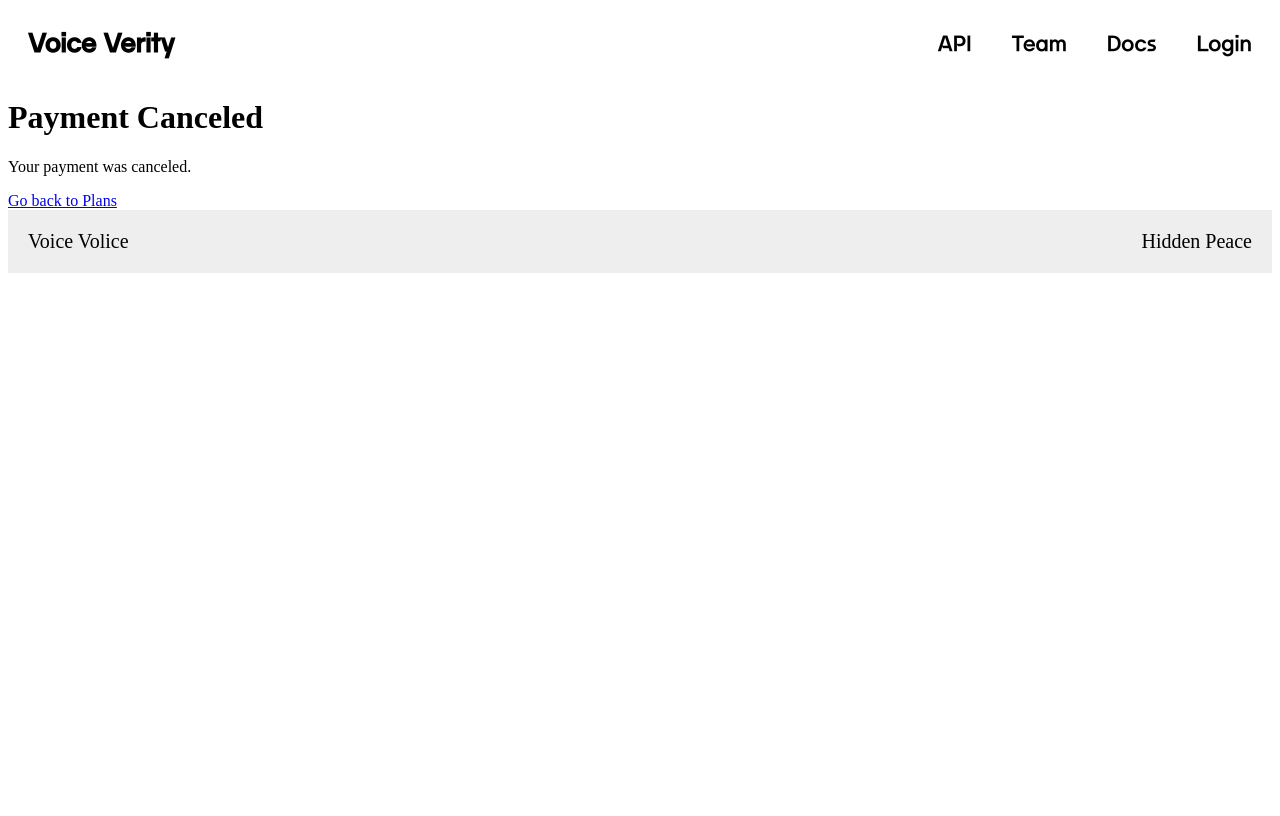
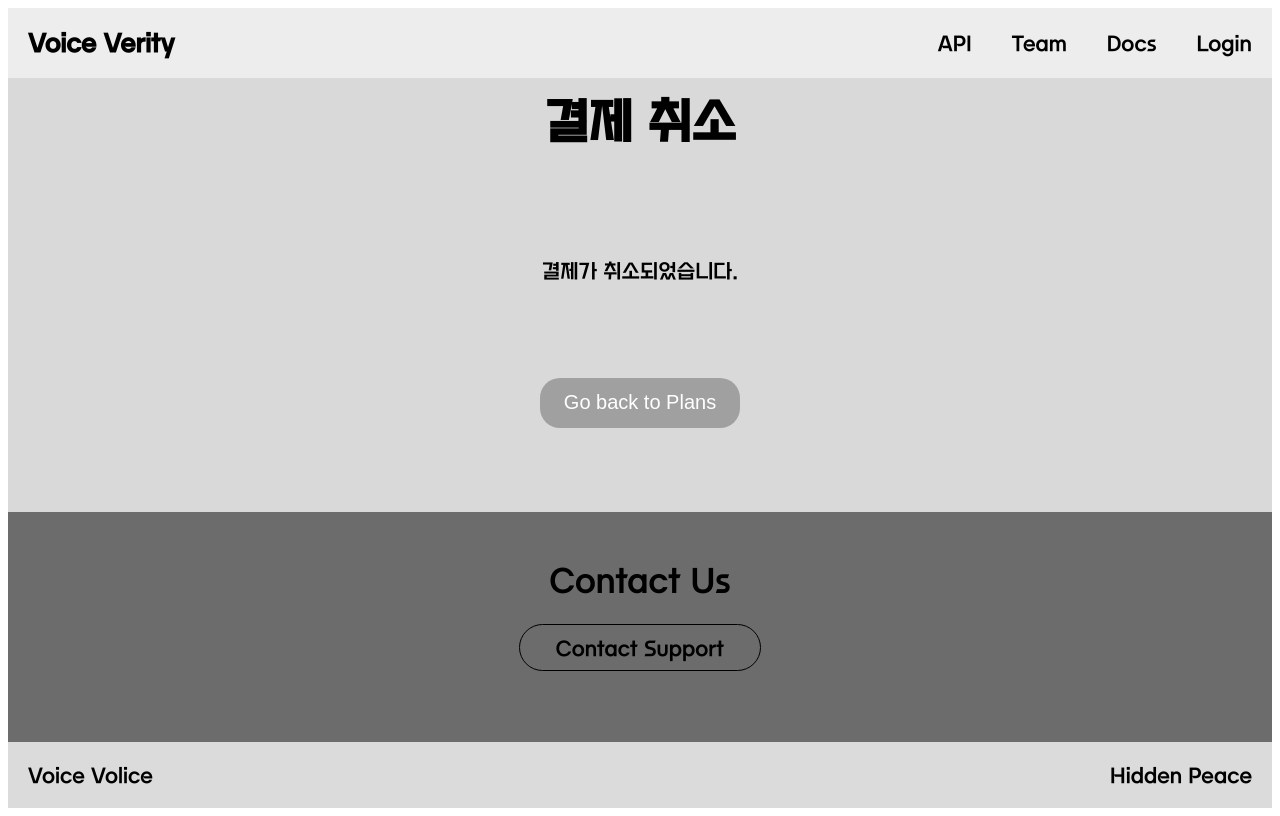
Before and after one commit to kyudori/KT_AIVLE_School_Big_Project, a Next.js app in the folder frontend/: page /plancancel in a window 1280 px wide. Built offline with nearby package versions, Linux system fonts and the light colour scheme.

Commit message:
결제 완료 페이지
Signed-off-by: Han Kyuhyun <khh5345@naver.com>

```diff
--- a/frontend/pages/plancancel.js
+++ b/frontend/pages/plancancel.js
@@ -2,16 +2,22 @@ import React from 'react';
 import Link from 'next/link';
 import Navbar from '../components/Navbar';
 import Footer from '../components/Footer';
-import '../styles/Planafter.module.css';
+import styles from '../styles/Planafter.module.css';
 
 const PlanCancel = () => {
   return (
-    <div className="container">
+    <div className={styles.container}>
       <Navbar />
-      <div className="main">
-        <h1>Payment Canceled</h1>
-        <p>Your payment was canceled.</p>
-        <Link href="/plan">Go back to Plans</Link>
+      <div className={styles.main}>
+        <h1>결제 취소</h1>
+        <p>결제가 취소되었습니다.</p>
+        <Link href="/plan">
+          <button className={styles.button}>Go back to Plans</button>
+        </Link>
+      </div>
+      <div className={styles.contactUs}>
+        <h2>Contact Us</h2>
+        <button className={styles.button}>Contact Support</button>
       </div>
       <Footer />
     </div>
--- a/frontend/styles/Planafter.module.css
+++ b/frontend/styles/Planafter.module.css
@@ -7,16 +7,14 @@
     min-height: 100vh;
     display: flex;
     flex-direction: column;
-    position: absolute;
     width: 100%;
     left: 0;
     top: 0;
   }
 
   .main {
+    flex: 1;
     display: grid;
-    min-height: 100vh;
-    height: 100%;
     text-align: center;
     margin: 0 200px 0 200px;
     justify-content: center;
```
Also changed, not shown: frontend/pages/planfail.js (+12 -6 lines), frontend/pages/plansuccess.js (+11 -5 lines).
